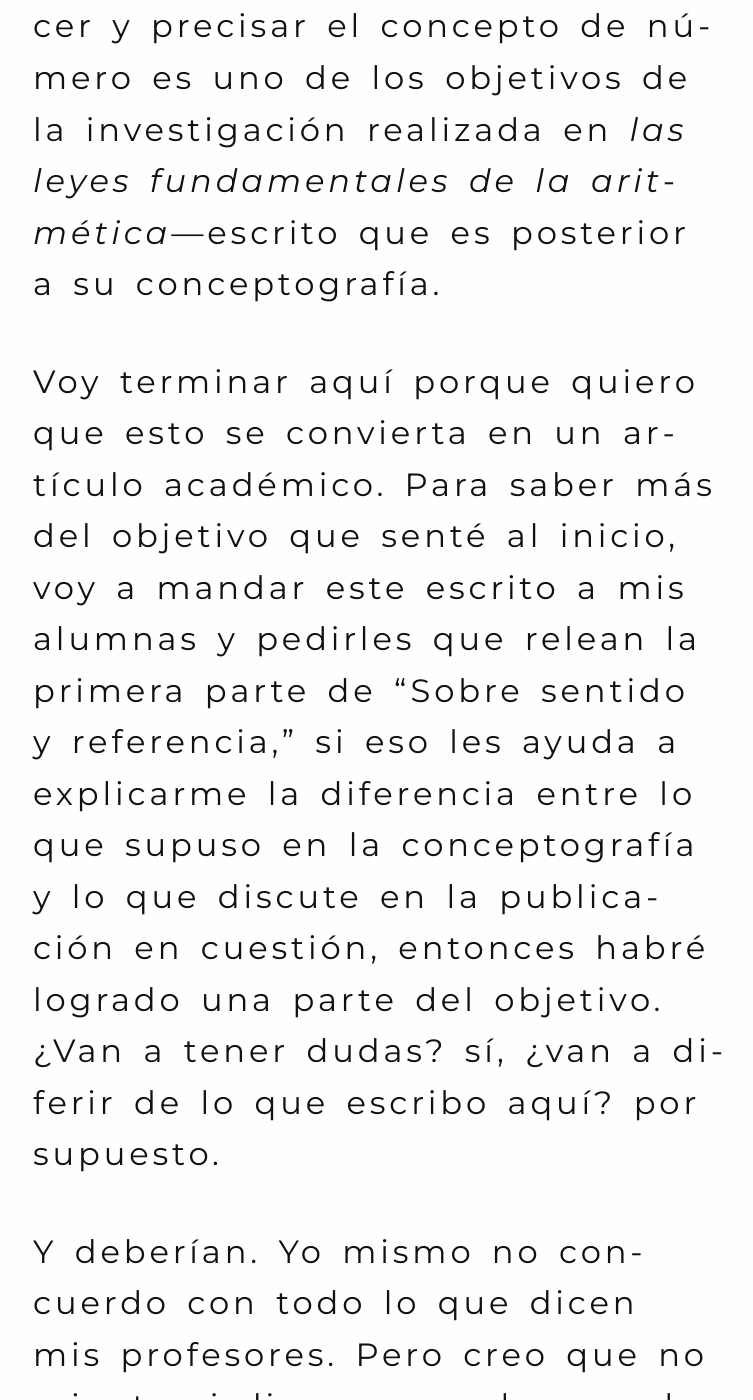
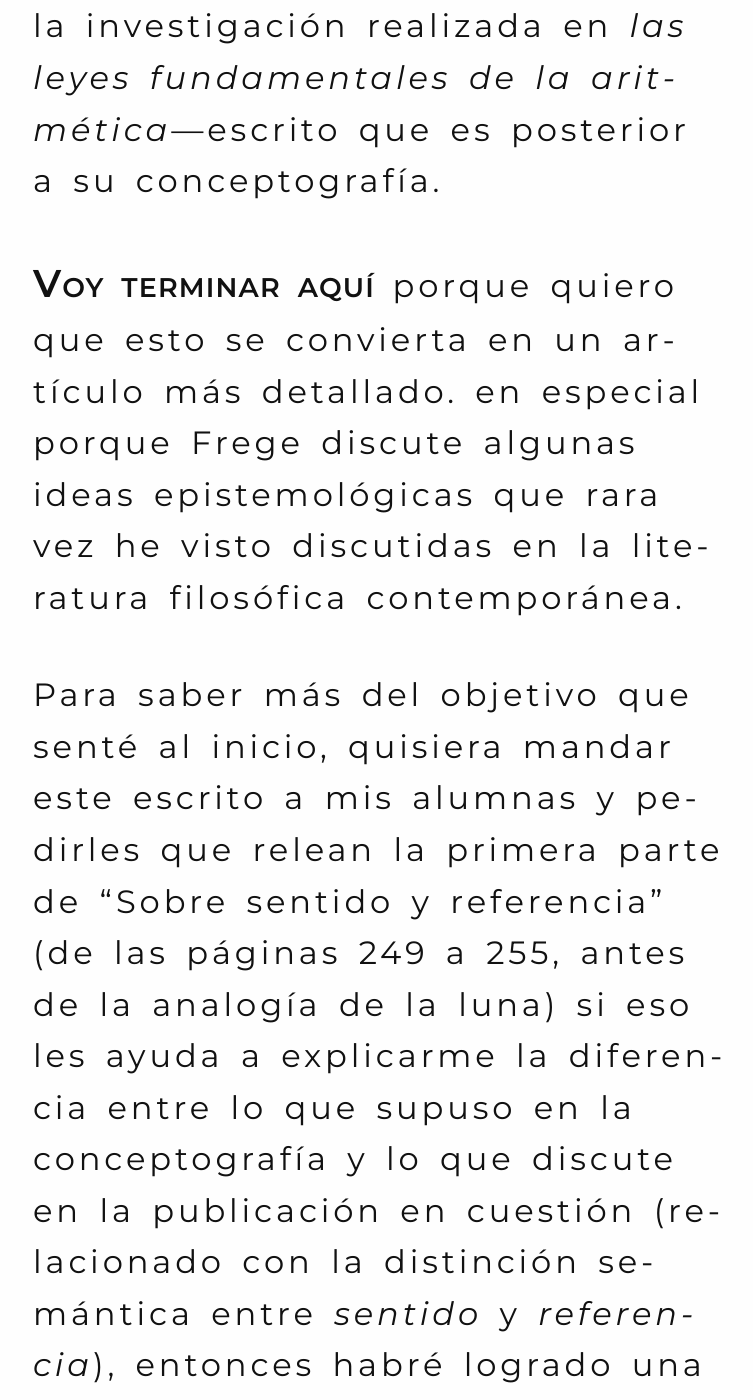
Before and after one commit to Oiuhukt/failosophy, a Jekyll site: the page built from _posts/2026-03-27-frege.md, in a window 1280 px wide and 1400 px high, scrolled down 24704 px. Shown: the whole window, without its empty margins (31-784 px from the left). Built offline with Jekyll 4.4.1, drawn with Linux system fonts in a browser that asks for light colours; some web fonts are replaced; some of the changed text lies outside the part shown.

Commit message:
modificando post

```diff
--- a/_posts/2026-03-27-frege.md
+++ b/_posts/2026-03-27-frege.md
@@ -189,14 +189,11 @@
 
 {% newthought 'Me parece exagerado que' %} además de suponer que los lectores conocemos la
 conceptografía, nos pida además que conozcamos el trabajo que publicaría en 1884[^4]. No voy a discutir las leyes
-fundamentales de la aritmética porque Frege está exagerando con la información que le
-esta pidiendo al lector. Además, la versión que esta incluida en el volumen publicado
+fundamentales de la aritmética en un escrito de este formato. Además, la versión que esta incluida en el volumen publicado
 por el IIF no está completamente traducida. Al lector de "Sobre sentido y
-referendcia" debería bastarle con saber que Frege concibe en _las leyes_ es que si lo que
-está a la izquierda y derecha de "$$ = $$" son conceptos de números y afirmamos el
-juicio a) $$(1 + 1 + 1) = 2 + 1 = 3$$, el trabajo a realizar es descubrir si en efecto
-son nombres para el mismo objeto, dicho de otro modo, si el juicio es verdadero. Por tanto, lo que supuso en la cocneptografía es que la igualdad es una relación entre
-objetos.
+referendcia" debería bastarle con saber que lo que Frege supuso en la conceptografía fue que si lo que
+está a la izquierda y derecha de "$$ = $$" son conceptos de números, y afirmamos el
+juicio a) $$(1 + 1 + 1) = 2 + 1 = 3$$, el trabajo a realizar es descubrir si en efecto son nombres para el mismo objeto, dicho de otro modo, si $$a$$ es _verdadero_. Haciendo claro por qué aparece el comentario de que la igualdad es una relación entre objetos.
 
 {% newthought "Debo hacer patentes" %} tres afirmaciones para las que di evidencia en esta
 sección. La primera es que Frege concibe a la conceptografía como un método: un libro
@@ -206,20 +203,19 @@
 de un método. Por último, ¿Un metodo para qué? para sentar sus investigaciones sobre el concepto de número en el terreno más sólido. Donde esclarecer y precisar el concepto de número es uno de los objetivos de la investigación realizada en _las leyes fundamentales de la aritmética_---escrito que es posterior a su conceptografía.
 
 
-Voy terminar aquí porque quiero que esto se convierta en un artículo académico. Para
-saber más del objetivo que senté al inicio, voy a mandar este escrito a mis alumnas y
-pedirles que relean la primera parte de "Sobre sentido y referencia," si eso les
+{% newthought 'Voy terminar aquí' %} porque quiero que esto se convierta en un artículo más detallado. en especial porque Frege discute algunas ideas epistemológicas que rara vez he visto discutidas en la literatura filosófica contemporánea.
+
+Para saber más del objetivo que senté al inicio, quisiera mandar este escrito a mis alumnas y pedirles que relean la primera parte de "Sobre sentido y referencia" (de las páginas 249 a 255, antes de la analogía de la luna) si eso les
 ayuda a explicarme la diferencia entre lo que supuso en la conceptografía y lo que
-discute en la publicación en cuestión, entonces habré logrado una parte del objetivo.
-¿Van a tener dudas? sí, ¿van a diferir de lo que escribo aquí? por supuesto.
+discute en la publicación en cuestión (relacionado con la distinción semántica entre _sentido_ y _referencia_), entonces habré logrado una parte de mi objetivo.
+¿Las alumnas aan a tener dudas? sí, ¿van a diferir de lo que escribo aquí? por supuesto.
 
-Y deberían. Yo mismo no concuerdo con todo lo que dicen mis profesores. Pero creo que
+{% newthought 'Y deberían.' %} Yo mismo no concuerdo con todo lo que dicen mis profesores. Pero creo que
 no miento si digo que a algunos de mis profesores les hubiera gustado ser colegas de
 Frege, aún si el resultado inevitables fuese que terminaran odiándose---nada nuevo en
 cualquier departamento de filosofía, seguro en todos los departamentos académicos. A
 mí sin duda me hubiera gustado tomar alguna de las clases de Frege y si algo les debo
-a mis profesores es, por lo menos, dedicarme a leer y respetar su trabajo.
-
+a mis profesores es, por lo menos, dedicarme a leer y respetar su trabajo[^5].
 
 
 [^1]: No sé si es cosa de matemáticos comenzar por la igualdad en sus sistemas. Por ejemplo, las propiedades la igualdad que menciono de inmediato, están condensadas en la nociones comunes del libro I de los _Elementos_ y el criterio de igualdad de ángulos rectos del postulado 4. Arquímedes hace lo mismo en el primer postulado del libro _Sobre el equilibrio de los planos._ No conozco muchos matemáticos que me hayan comentado qué opionan de Frege como lectores de su trabajo---tampoco conozco muchas personas,--- y me gustaría escuchar sus comentarios. Algo deben tener en común ya que estudiaron la misma licenciatura.
@@ -229,3 +225,5 @@
 [^3]: Para convencernos de que esa es la promesa de _Conceptografía_, basta con leer la página 42.
 
 [^4]: Notemos que _las leyes_ es un trabajo que Frege constantemente corrige, y al que hace referencia en trabajos anteriores y posteriores. _Las leyes_ fueron publicadas en dos volúmenes con una diferencia de años de publicación. Era de esperarse que Frege hiciera correcciones constantes a este trabajo y que  continuamente lo discutiera: el autor concebía a _las leyes_ como su proyecto más ambicioso.
+
+[^5]: Si a los matemáticos les sigue siendo relevante Euclides y a los biólogos les sigue pareciendo relevante Darwin, no veo por qué a un estudiante de filosofía no debería resultarle pertinente leer a Frege.
```
